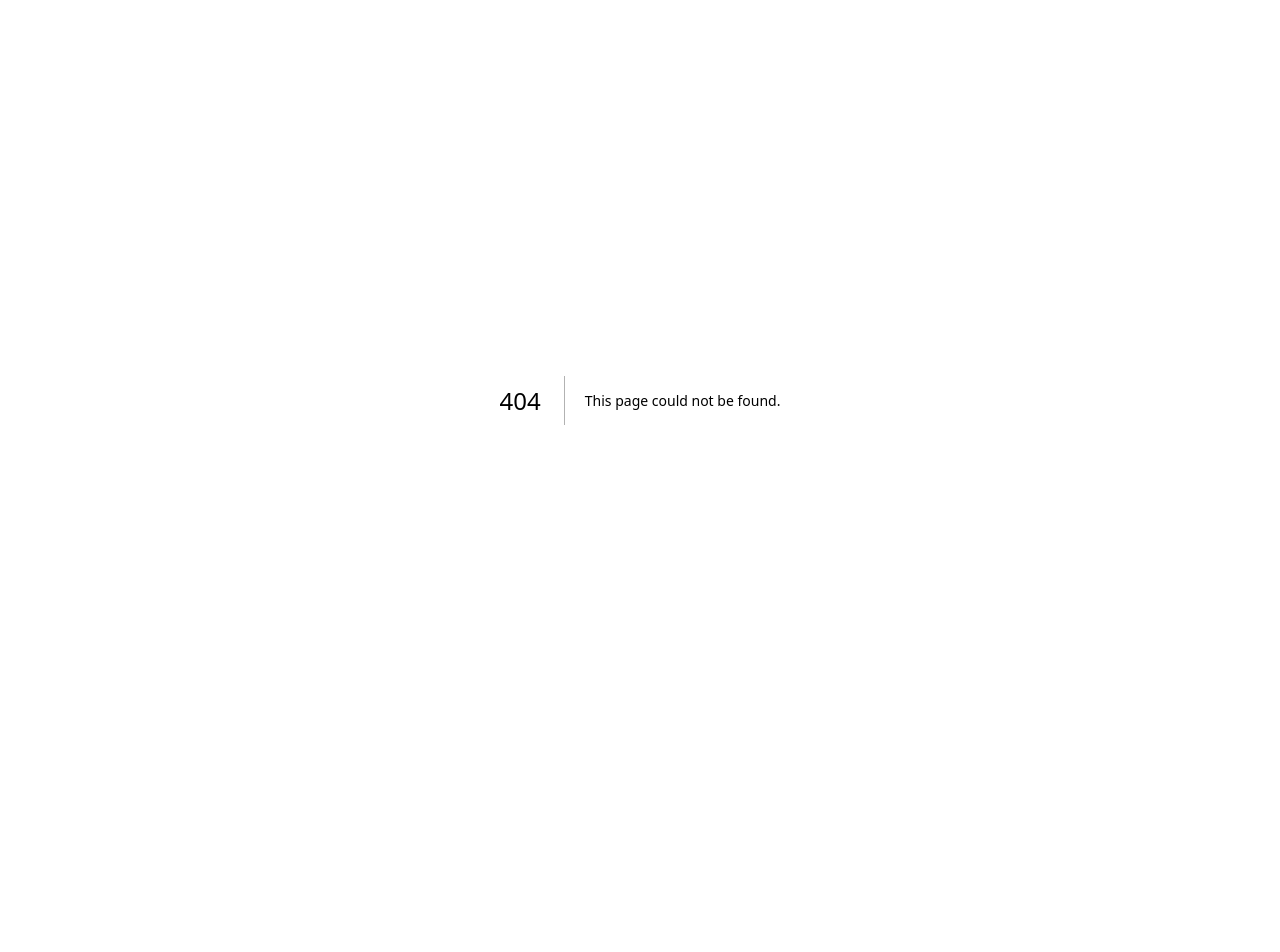
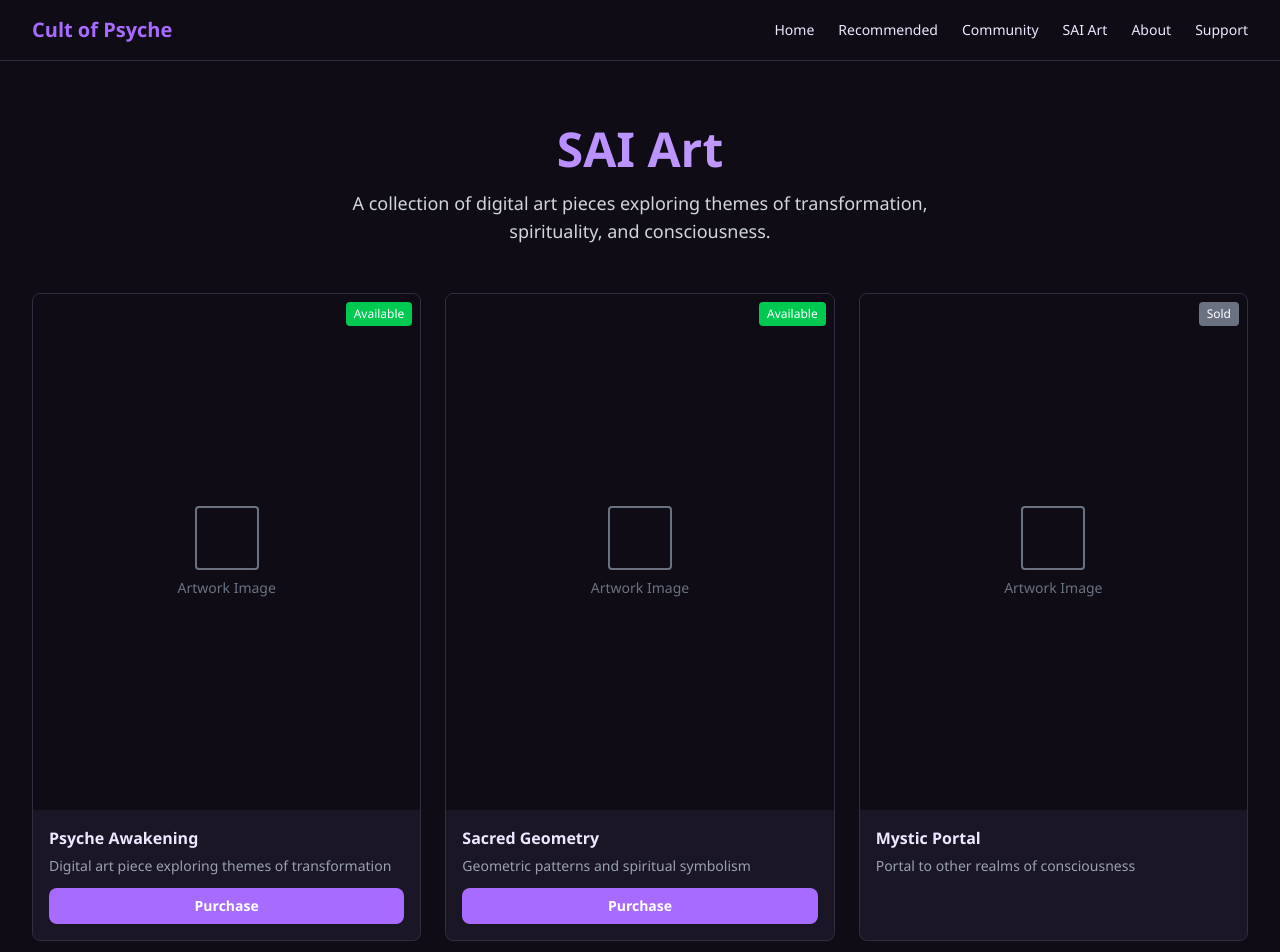
Before and after one commit to fratercem-design/cultofpsycheweb, a Next.js app: page /sai-art in a window 1280 px wide. Before the commit this address had no page. Shown: the top 952 px of the page. Before the commit the page ends 800 px from the top, so only its background shows below. Built offline with nearby package versions, Linux system fonts and the light colour scheme.

Commit message:
Implement user authentication and authorization features - Add login and registration functionality, including form validation and error handling. Enhance security measures with password hashing and session management.

```diff
--- /dev/null
+++ b/app/alerts/page.tsx
@@ -0,0 +1,67 @@
+import Header from '../components/Header';
+import Footer from '../components/Footer';
+import EmailCapture from '../components/EmailCapture';
+
+export default function AlertsPage() {
+  return (
+    <div className="min-h-screen bg-[var(--bg)] text-[var(--fg)]">
+      <Header />
+      <main className="max-w-4xl mx-auto px-4 sm:px-6 lg:px-8 py-16">
+        <div className="text-center mb-12">
+          <h1 className="text-4xl sm:text-5xl font-bold mb-4 bg-gradient-to-r from-[var(--accent)] to-[#d4b8ff] bg-clip-text text-transparent">
+            Get Alerts
+          </h1>
+          <p className="text-lg text-gray-300 max-w-2xl mx-auto">
+            Never miss a live stream or new upload. Choose what you want to be notified about.
+          </p>
+        </div>
+
+        <div className="max-w-2xl mx-auto">
+          <EmailCapture
+            title="Notification Preferences"
+            description="Select which notifications you'd like to receive:"
+            showCheckboxes={true}
+          />
+        </div>
+
+        <div className="mt-12 bg-[var(--card-bg)] border border-[var(--border)] rounded-lg p-8">
+          <h2 className="text-2xl font-bold mb-4 bg-gradient-to-r from-[var(--accent)] to-[#d4b8ff] bg-clip-text text-transparent">
+            What You'll Receive
+          </h2>
+          <div className="space-y-4 text-gray-300">
+            <div className="flex items-start gap-4">
+              <div className="flex-shrink-0 w-6 h-6 rounded-full bg-[var(--accent)] flex items-center justify-center text-white text-sm font-bold">
+                ✓
+              </div>
+              <div>
+                <h3 className="font-semibold mb-1 text-[var(--fg)]">Live Notifications</h3>
+                <p className="text-sm">
+                  Get notified when we go live on YouTube. Never miss a stream or community discussion.
+                </p>
+              </div>
+            </div>
+            <div className="flex items-start gap-4">
+              <div className="flex-shrink-0 w-6 h-6 rounded-full bg-[var(--accent)] flex items-center justify-center text-white text-sm font-bold">
+                ✓
+              </div>
+              <div>
+                <h3 className="font-semibold mb-1 text-[var(--fg)]">New Upload Alerts</h3>
+                <p className="text-sm">
+                  Be the first to know when we publish new videos, tutorials, or educational content.
+                </p>
+              </div>
+            </div>
+          </div>
+        </div>
+
+        <div className="mt-8 text-center text-gray-400 text-sm">
+          <p>
+            You can update your preferences or unsubscribe at any time. We respect your privacy and will
+            never share your email address.
+          </p>
+        </div>
+      </main>
+      <Footer />
+    </div>
+  );
+}
--- /dev/null
+++ b/app/sai-art/page.tsx
@@ -0,0 +1,141 @@
+import Header from '../components/Header';
+import Footer from '../components/Footer';
+
+// Placeholder data - in production, this would come from a CMS or API
+const artPieces = [
+  {
+    id: 1,
+    title: 'Psyche Awakening',
+    image: '/api/placeholder/600/800',
+    description: 'Digital art piece exploring themes of transformation',
+    available: true,
+  },
+  {
+    id: 2,
+    title: 'Sacred Geometry',
+    image: '/api/placeholder/600/800',
+    description: 'Geometric patterns and spiritual symbolism',
+    available: true,
+  },
+  {
+    id: 3,
+    title: 'Mystic Portal',
+    image: '/api/placeholder/600/800',
+    description: 'Portal to other realms of consciousness',
+    available: false,
+  },
+  {
+    id: 4,
+    title: 'Divine Feminine',
+    image: '/api/placeholder/600/800',
+    description: 'Celebration of the sacred feminine energy',
+    available: true,
+  },
+  {
+    id: 5,
+    title: 'Cosmic Alignment',
+    image: '/api/placeholder/600/800',
+    description: 'Alignment of cosmic forces and personal will',
+    available: true,
+  },
+  {
+    id: 6,
+    title: 'Shadow Work',
+    image: '/api/placeholder/600/800',
+    description: 'Exploring the depths of shadow and light',
+    available: false,
+  },
+];
+
+export default function SAIArtPage() {
+  return (
+    <div className="min-h-screen bg-[var(--bg)] text-[var(--fg)]">
+      <Header />
+      <main className="max-w-7xl mx-auto px-4 sm:px-6 lg:px-8 py-16">
+        <div className="text-center mb-12">
+          <h1 className="text-4xl sm:text-5xl font-bold mb-4 bg-gradient-to-r from-[var(--accent)] to-[#d4b8ff] bg-clip-text text-transparent">
+            SAI Art
+          </h1>
+          <p className="text-lg text-gray-300 max-w-2xl mx-auto">
+            A collection of digital art pieces exploring themes of transformation, spirituality, and consciousness.
+          </p>
+        </div>
+
+        {/* Gallery Grid */}
+        <div className="grid grid-cols-1 sm:grid-cols-2 lg:grid-cols-3 gap-6 mb-12">
+          {artPieces.map((piece) => (
+            <div
+              key={piece.id}
+              className="group bg-[var(--card-bg)] border border-[var(--border)] rounded-lg overflow-hidden hover:border-[var(--accent)] transition-all duration-300 hover:shadow-lg hover:shadow-[var(--accent)]/20"
+            >
+              <div className="relative aspect-[3/4] bg-[var(--bg)]">
+                <div className="absolute inset-0 flex items-center justify-center text-gray-500">
+                  <div className="text-center">
+                    <div className="w-16 h-16 mx-auto mb-2 border-2 border-gray-500 rounded"></div>
+                    <p className="text-sm">Artwork Image</p>
+                  </div>
+                </div>
+                {piece.available && (
+                  <div className="absolute top-2 right-2 bg-green-500 text-white text-xs px-2 py-1 rounded">
+                    Available
+                  </div>
+                )}
+                {!piece.available && (
+                  <div className="absolute top-2 right-2 bg-gray-500 text-white text-xs px-2 py-1 rounded">
+                    Sold
+                  </div>
+                )}
+              </div>
+              <div className="p-4">
+                <h3 className="font-semibold mb-1 group-hover:text-[var(--accent)] transition-colors">
+                  {piece.title}
+                </h3>
+                <p className="text-sm text-gray-400 mb-3">{piece.description}</p>
+                {piece.available && (
+                  <button className="w-full px-4 py-2 bg-[var(--accent)] hover:bg-[#8b5fd6] text-white font-semibold rounded-lg transition-colors text-sm">
+                    Purchase
+                  </button>
+                )}
+              </div>
+            </div>
+          ))}
+        </div>
+
+        {/* Drop Posts Section */}
+        <section className="bg-[var(--card-bg)] border border-[var(--border)] rounded-lg p-8 mb-12">
+          <h2 className="text-2xl font-bold mb-6 bg-gradient-to-r from-[var(--accent)] to-[#d4b8ff] bg-clip-text text-transparent">
+            Latest Drops
+          </h2>
+          <div className="space-y-4">
+            <div className="border-l-4 border-[var(--accent)] pl-4 py-2">
+              <h3 className="font-semibold mb-1">New Collection Coming Soon</h3>
+              <p className="text-sm text-gray-400">
+                Stay tuned for our next art drop. Follow us on social media for updates.
+              </p>
+            </div>
+          </div>
+        </section>
+
+        {/* Purchase Info */}
+        <section className="bg-[var(--card-bg)] border border-[var(--border)] rounded-lg p-8 text-center">
+          <h2 className="text-2xl font-bold mb-4 bg-gradient-to-r from-[var(--accent)] to-[#d4b8ff] bg-clip-text text-transparent">
+            Interested in Purchasing?
+          </h2>
+          <p className="text-gray-300 mb-6 max-w-2xl mx-auto">
+            For inquiries about purchasing artwork, commissions, or licensing, please contact us through our{' '}
+            <a href="/community" className="text-[var(--accent)] hover:text-[#d4b8ff] transition-colors">
+              community page
+            </a>.
+          </p>
+          <a
+            href="/community"
+            className="inline-block px-8 py-3 bg-[var(--accent)] hover:bg-[#8b5fd6] text-white font-semibold rounded-lg transition-colors"
+          >
+            Contact Us
+          </a>
+        </section>
+      </main>
+      <Footer />
+    </div>
+  );
+}
```
